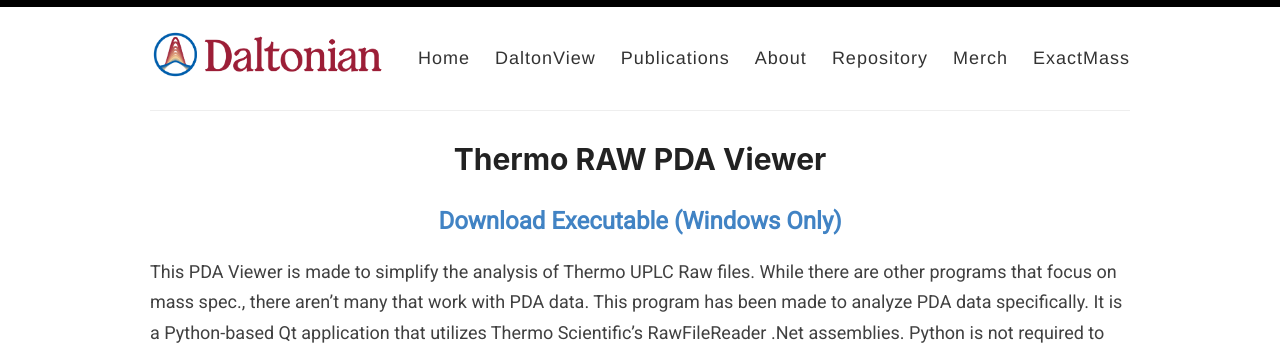
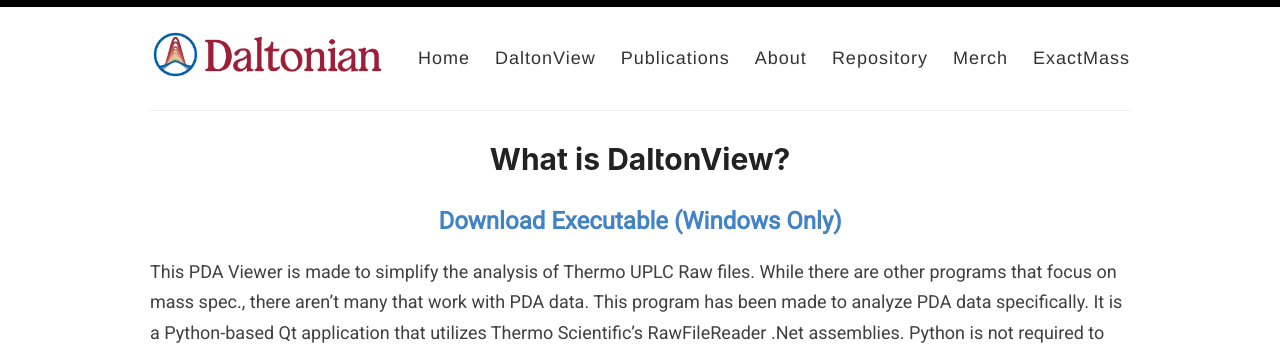
Before and after one commit to yreva/daltonian.co, a Jekyll site: the page built from _pages/pdaviewer.md, in a window 1280 px wide. Shown: the top 345 px of the page. Built offline with Jekyll 4.4.1, drawn with Linux system fonts in a browser that asks for light colours.

Commit message:
Revert "Add link...."
This reverts commit a73f2c6e447cb562cc4c2537748a27e6c5f7b4e7.

```diff
--- a/_pages/pdaviewer.md
+++ b/_pages/pdaviewer.md
@@ -1,7 +1,7 @@
 ---
 layout: page
-title: Thermo RAW PDA Viewer
-permalink: /pdaviewer/
+title: What is DaltonView?
+permalink: /daltonview/
 ---
 
 ## [Download Executable (Windows Only)](https://u.pcloud.link/publink/show?code=kZIhtF0Z6NvagFBteLSceA7yfS636pgR056V) ##
```
